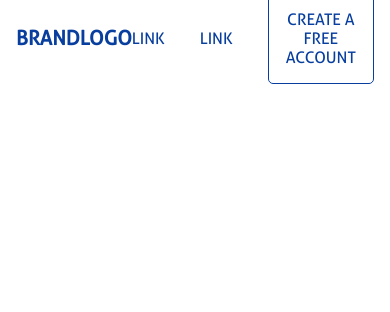
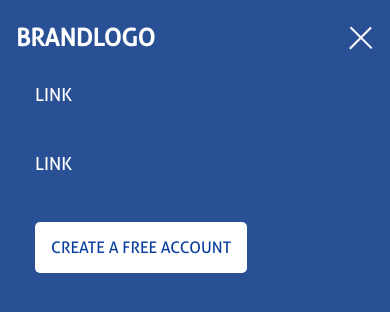
Before and after one commit to dayojiboye/styled-system-example, a React (Create React App) app: page / in a window 390 px wide. Shown: the top 312 px of the page. Built offline with nearby package versions, Linux system fonts and the light colour scheme.

Commit message:
feat: nav responsiveness

```diff
--- a/src/components/Box.js
+++ b/src/components/Box.js
@@ -17,6 +17,7 @@ const Box = styled("div").withConfig({
 			property: "gap",
 			scale: "space",
 		},
+		transition: true
 	})
 );
 
--- a/src/components/Button.js
+++ b/src/components/Button.js
@@ -1,5 +1,14 @@
 import styled from "styled-components";
-import { variant, space, typography, flexbox, color, layout, system } from "styled-system";
+import {
+	variant,
+	space,
+	typography,
+	flexbox,
+	color,
+	layout,
+	system,
+	position,
+} from "styled-system";
 import { props } from "@styled-system/should-forward-prop";
 
 const Button = styled("button").withConfig({
@@ -47,9 +56,15 @@ const Button = styled("button").withConfig({
 	${flexbox}
 	${color}
 	${layout}
+	${position}
 	${system({
 		textDecoration: true,
 		textTransform: true,
+		transition: {
+			property: "transition",
+			scale: "transition",
+		},
+		whiteSpace:true
 	})}
 `;
 
--- a/src/components/Header.js
+++ b/src/components/Header.js
@@ -7,15 +7,64 @@ import Button from "./Button";
 import Text from "./Text";
 import Wrapper from "./Wrapper";
 
-const StyledLink = styled(Text)`
+const Nav = styled(Box)`
+	@media (max-width: 639px) {
+		position: fixed;
+		top: 0;
+		right: ${(props) => (props.show ? 0 : "-100vw")};
+		z-index: 200;
+		background-color: rgba(18, 61, 138, 0.9);
+		width: 100%;
+		height: 100vh;
+		transition: right 0.5s ease-in-out;
+		overflow-y: auto;
+	}
+`;
+
+const NavLink = styled(Text)`
 	&:hover {
-		color: ${(props) => props.theme.colors.green};
+		text-decoration: underline;
+		text-underline-offset: 4px;
+	}
+`;
+
+const Hamburger = styled(Box)`
+	position: relative;
+	z-index: 250;
+
+	#bar1,
+	#bar2,
+	#bar3 {
+		width: 30px;
+		height: 2px;
+		margin: 6px 0;
+		transition: all 0.4s ease-in-out;
+	}
+
+	#bar1 {
+		transform: ${(props) => (props.show ? "rotate(-45deg) translate(-4px, 6px)" : "none")};
+		background-color: ${(props) =>
+			props.show ? props.theme.colors.white : props.theme.colors.blue};
+	}
+
+	#bar2 {
+		opacity: ${(props) => (props.show ? 0 : 1)};
+		background-color: ${(props) => props.theme.colors.blue};
+	}
+
+	#bar3 {
+		transform: ${(props) => (props.show ? "rotate(45deg) translate(-5px, -8px)" : "none")};
+		background-color: ${(props) =>
+			props.show ? props.theme.colors.white : props.theme.colors.blue};
 	}
 `;
 
 export default function Header() {
+	const [openSideBar, setOpenSideBar] = React.useState(true);
+
 	return (
 		<Box
+			as="header"
 			position="fixed"
 			top={0}
 			left={0}
@@ -30,39 +79,68 @@ export default function Header() {
 					as="a"
 					href="javascript:void(0)"
 					fontWeight="700"
-					fontSize={["20px", "24px"]}
-					color="blue"
+					fontSize="24px"
+					color={openSideBar ? ["white", "blue"] : "blue"}
+					position="relative"
+					zIndex={250}
+					transition="color 0.5s ease-in-out"
 				>
 					BRANDLOGO
 				</Text>
 
-				<Box as="nav" display="flex" alignItems="center" gap="0px 35px">
-					<StyledLink
+				<Nav
+					as="nav"
+					display="flex"
+					flexDirection={["column", "row"]}
+					alignItems={["flex-start", "center"]}
+					gap={["48px 0px", "0px 35px"]}
+					p={["84px 35px 60px", "0px"]}
+					show={openSideBar}
+				>
+					<NavLink
 						as="a"
 						href="javascript:void(0)"
 						fontWeight="500"
-						fontSize={["16px", "18px"]}
-						color="blue"
+						fontSize="18px"
+						color={["white", "blue"]}
 						textTransform="uppercase"
+						width={["100%", "fit-content"]}
 					>
 						Link
-					</StyledLink>
+					</NavLink>
 
-					<StyledLink
+					<NavLink
 						as="a"
 						href="javascript:void(0)"
 						fontWeight="500"
-						fontSize={["16px", "18px"]}
-						color="blue"
+						fontSize="18px"
+						color={["white", "blue"]}
 						textTransform="uppercase"
+						width={["100%", "fit-content"]}
 					>
 						Link
-					</StyledLink>
+					</NavLink>
 
-					<Button variant="outline" px="16px" textTransform="uppercase">
+					<Button
+						variant={["light", "outline"]}
+						px="16px"
+						textTransform="uppercase"
+						whiteSpace="nowrap"
+					>
 						Create a Free Account
 					</Button>
-				</Box>
+				</Nav>
+
+				<Hamburger
+					role="button"
+					show={openSideBar}
+					display={["block", "none"]}
+					onClick={() => setOpenSideBar(!openSideBar)}
+				>
+					<Box id="bar1"></Box>
+					<Box id="bar2"></Box>
+					<Box id="bar3"></Box>
+				</Hamburger>
 			</Wrapper>
 		</Box>
 	);
```
